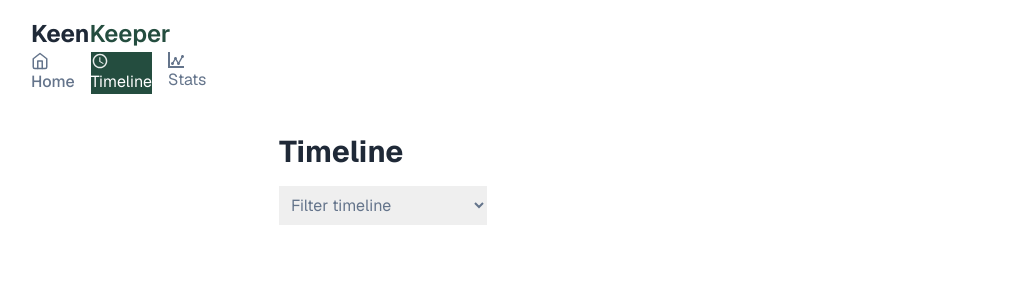
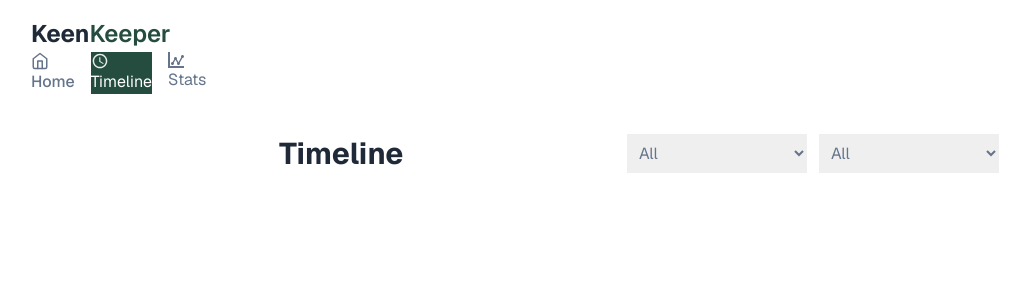
Before and after one commit to nhrakib777-coder/KeenKeeper, a React (Vite) app: page /timeline in a window 1280 px wide. Shown: the top 300 px of the page, without its empty margins (1-1031 px from the left). Built offline with nearby package versions, Linux system fonts and the light colour scheme.

Commit message:
optinal section added sort

```diff
--- a/src/pages/Timeline.jsx
+++ b/src/pages/Timeline.jsx
@@ -6,7 +6,9 @@ import { FaVideo } from "react-icons/fa";
 function Timeline() {
 
   const { interactions } = useContext(TimelineContext);
+
   const [filter, setFilter] = useState("All");
+  const [sortOrder, setSortOrder] = useState("All");
 
   const getIcon = (type) => {
     if (type === "Call") return <MdCall className="text-xl" />;
@@ -19,28 +21,59 @@ function Timeline() {
       ? interactions
       : interactions.filter((item) => item.type === filter);
 
+  let sortedTimeline = [...filteredTimeline];
+
+  if (sortOrder === "newest") {
+    sortedTimeline.sort((a, b) => new Date(b.date) - new Date(a.date));
+  }
+
+  if (sortOrder === "oldest") {
+    sortedTimeline.sort((a, b) => new Date(a.date) - new Date(b.date));
+  }
+
   return (
     <div className="max-w-3xl mx-auto p-6">
 
-      {/* Title */}
-      <h1 className="text-3xl text-[#1f2937] font-bold mb-4">Timeline</h1>
+      {/* Title + Controls */}
+      <div className="flex justify-between items-center mb-6">
 
-      {/* Dropdown Filter */}
+        <h1 className="text-3xl text-[#1f2937] font-bold">
+          Timeline
+        </h1>
+
+        <div className="flex gap-3">
+
+          {/* Filter */}
           <select
-        className="select select-bordered text-[#64748b] p-2 mb-6 w-52"
+            className="select  text-[#64748b] w-[180px] p-2"
             value={filter}
             onChange={(e) => setFilter(e.target.value)}
           >
-        <option value="All">Filter timeline</option>
+            <option value="All">All</option>
             <option value="Call">Call</option>
             <option value="Text">Text</option>
             <option value="Video">Video</option>
           </select>
 
+          {/* Sort */}
+          <select
+            className="select  text-[#64748b] w-[180px] p-2 "
+            value={sortOrder}
+            onChange={(e) => setSortOrder(e.target.value)}
+          >
+            <option value="all">All</option>
+            <option value="newest">Newest</option>
+            <option value="oldest">Oldest</option>
+          </select>
+
+        </div>
+
+      </div>
+
       {/* Timeline List */}
       <div className="space-y-3">
 
-        {[...filteredTimeline].reverse().map((item) => (
+        {sortedTimeline.map((item) => (
 
           <div
             key={item.id}
```
Lines whose indentation alone changed are shown as unchanged.
